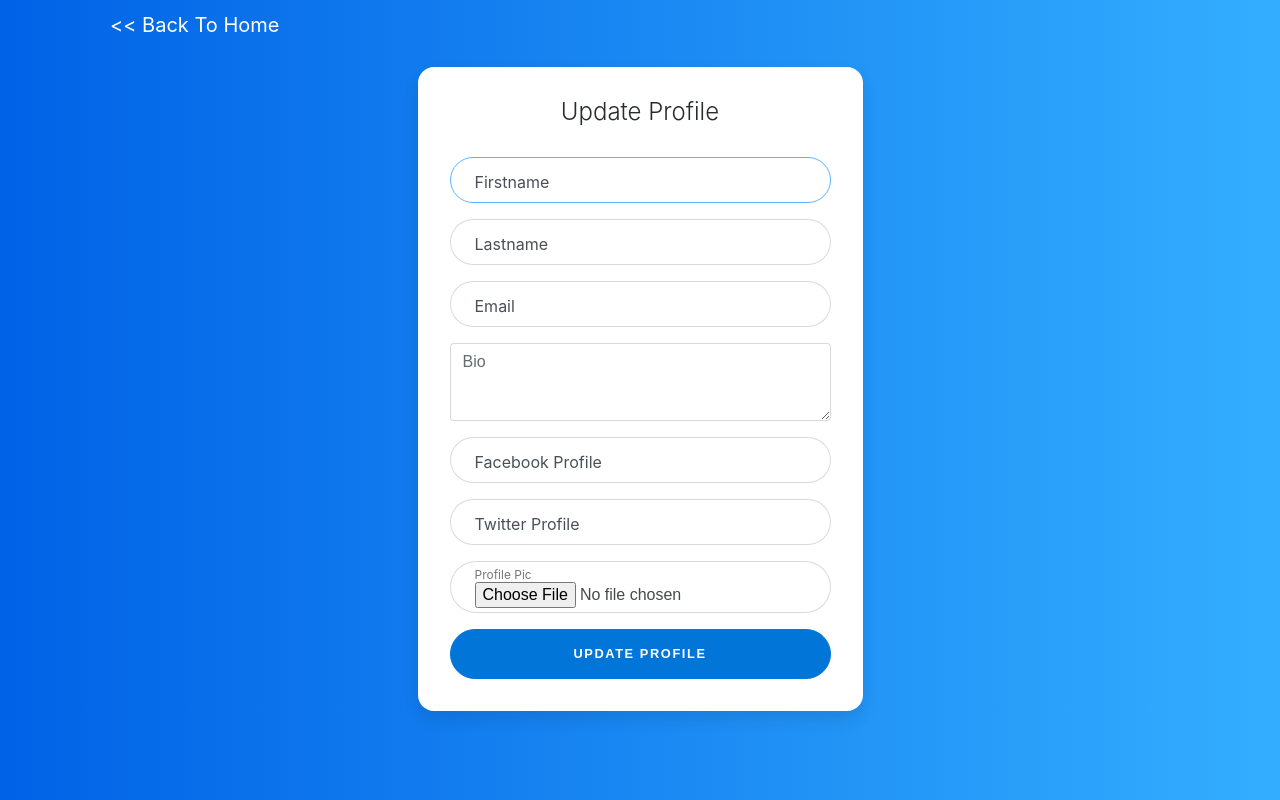
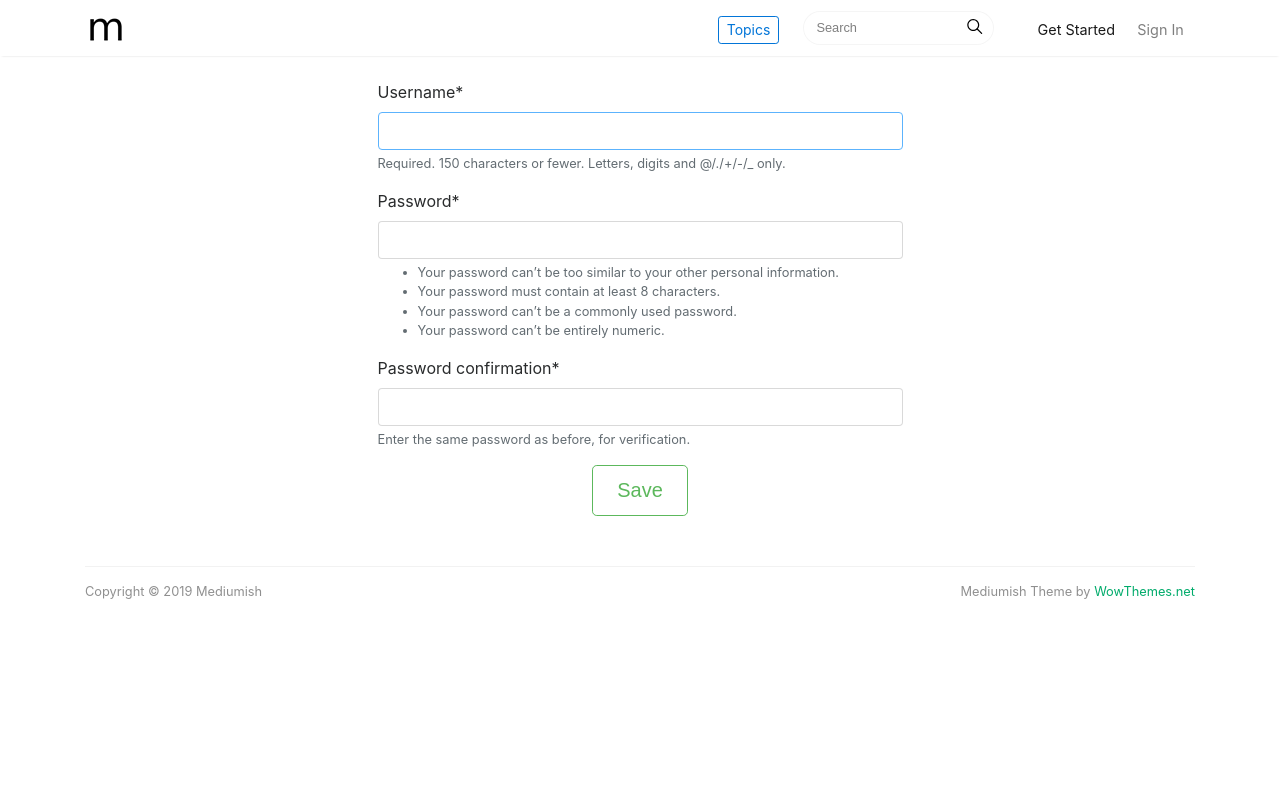
Before and after one commit to pena56/mediumish, a Django app: template templates/update_user.html in a window 1280 px wide. Run offline with Django 3.2, Linux system fonts and the light colour scheme; the template is opened without the code that fills it: values that come from a table or form of the project are taken from there, others are empty; parts of the project's set-up code (start-up, migrations or seed data) failed here and were passed over; some libraries are stand-ins or nearby versions.

Commit message:
modiefied update user page

```diff
--- a/account/models.py
+++ b/account/models.py
@@ -4,6 +4,7 @@
 from django.db.models.signals import pre_delete
 import cloudinary
 from cloudinary.models import CloudinaryField
+from django.urls import reverse
 
 # from article.models import Article
 
@@ -14,6 +15,13 @@
     facebook_profile = models.URLField(null=True, blank=True)
     twitter_profile = models.URLField(null=True, blank=True)
 
+    def get_absolute_url(self):
+        kwargs = {
+            'username': self.username,
+            'pk': self.id,
+        }
+        return reverse('profile', kwargs=kwargs)
+
 @receiver(pre_delete, sender=CustomUser)
 def profile_pic_delete(sender, instance, **kwargs):
     cloudinary.uploader.destroy(instance.profile_pic.public_id)
--- a/account/urls.py
+++ b/account/urls.py
@@ -6,6 +6,5 @@
 urlpatterns = [
     path('register/', CreateUserView.as_view(), name='register'),
     path('@<str:username><int:pk>/edit/', UpdateUserView.as_view(), name='update_user'),
-    # path('profile/', ProfileView.as_view(), name='profile'),
     path('delete/<slug:slug>/', DeleteUserView.as_view(), name='delete_user'),
 ]
--- a/account/views.py
+++ b/account/views.py
@@ -17,7 +17,7 @@
 
 class UpdateUserView(UpdateView):
     model = CustomUser
-    fields = ['email', 'first_name', 'last_name', 'profile_pic', 'bio', 'facebook_profile', 'twitter_profile']
+    fields = ['first_name', 'last_name', 'profile_pic', 'bio',]
     template_name = 'update_user.html'
     # success_url = reverse_lazy('index')
 
--- a/templates/update_user.html
+++ b/templates/update_user.html
@@ -1,79 +1,21 @@
+{% extends 'base.html' %}
+
 {% load static %}
 
 {% load crispy_forms_tags %}
 
-<!DOCTYPE html>
-<html lang="en">
-
-<head>
-    <meta charset="utf-8">
-    <meta name="viewport" content="width=device-width, initial-scale=1, shrink-to-fit=no">
-    <meta name="description" content="">
-    <meta name="author" content="">
-    <link rel="icon" href="{% static 'img/favicon.ico' %}">
-    <title>Mediumish - Update Profile</title>
-    <link rel="stylesheet" href="{% static 'css/bootstrap.min.css' %}">
-    <link rel="stylesheet" href="{% static 'css/style.css' %}">
-    <!-- Fonts -->
-    <link href="https://maxcdn.bootstrapcdn.com/font-awesome/4.7.0/css/font-awesome.min.css" rel="stylesheet">
-    <link href="https://fonts.googleapis.com/css?family=Righteous" rel="stylesheet">
-</head>
-
-<body>
-    <div class="container">
-            <p><a href="{% url 'index' %}" class="btn btn-link btn-lg text-white">
-                    << Back To Home </a> </p>
-        <div class="row">
-            <div class="col-sm-9 col-md-7 col-lg-5 mx-auto">
-                <div class="card card-signin">
-                    <div class="card-body">
-                        <h5 class="card-title text-center">Update Profile</h5>
-                        <form class="form-signin" method="POST" enctype="multipart/form-data" action="{% url 'update_user' username=user.username pk=user.id %}">
-                            {% csrf_token %}
-                            <div class="form-label-group">
-                                <input value="{{user.first_name}}" type="text" id="inputFirstname" class="form-control" placeholder="Firstname"
-                                    required autofocus name="first_name">
-                                <label for="inputFirstname">Firstname</label>
-                            </div>
-
-                            <div class="form-label-group">
-                                <input value="{{user.last_name}}" type="text" id="inputLastname" class="form-control" placeholder="Lastname"
-                                    required autofocus name="last_name">
-                                <label for="inputLastname">Lastname</label>
-                            </div>
-
-                            <div class="form-label-group">
-                                <input value="{{user.email}}" type="email" id="inputEmail" class="form-control" placeholder="Email"
-                                    required name="email">
-                                <label for="inputEmail">Email</label>
-                            </div>
-
-                            <div class="form-label-group">
-                                <textarea value="{{user.bio}}" id="inputBio" class="form-control" placeholder="Bio" name="bio" cols="30" rows="3"></textarea>
-                            </div>
-
-                            <div class="form-label-group">
-                                <input value="{{user.facebook_profile}}" type="url" id="inputFacebook" class="form-control" placeholder="Facebook URL" name="facebook_profile">
-                                <label for="inputFacebook">Facebook Profile</label>
-                            </div>
-
-                            <div class="form-label-group">
-                                <input value="{{user.twitter_profile}}" type="url" id="inputTwitter" class="form-control" placeholder="Twitter URL" name="twitter_profile">
-                                <label for="inputTwitter">Twitter Profile</label>
-                            </div>
-
-                            <div class="form-label-group">
-                                <input type="file" id="inputProfilepic" class="form-control" placeholder="Email" name="profile_pic">
-                                <label for="inputProfilepic">Profile Pic</label>
-                            </div>
-
-                            <button class="btn btn-lg btn-primary btn-block text-uppercase" type="submit">Update Profile</button>
-                        </form>
-                    </div>
+{% block content %}
+<div class="container">
+    <div class="row">
+        <div class="col-md-6 m-auto">
+            <form action="" method="POST" enctype="multipart/form-data">
+                {% csrf_token %}
+                {{form|crispy}}
+                <div class="row">
+                    <button type="submit" class="btn btn-lg btn-outline-success m-auto">Save</button>
                 </div>
-            </div>
+            </form>
         </div>
     </div>
-</body>
-
-</html>
+</div>
+{% endblock %}
```
